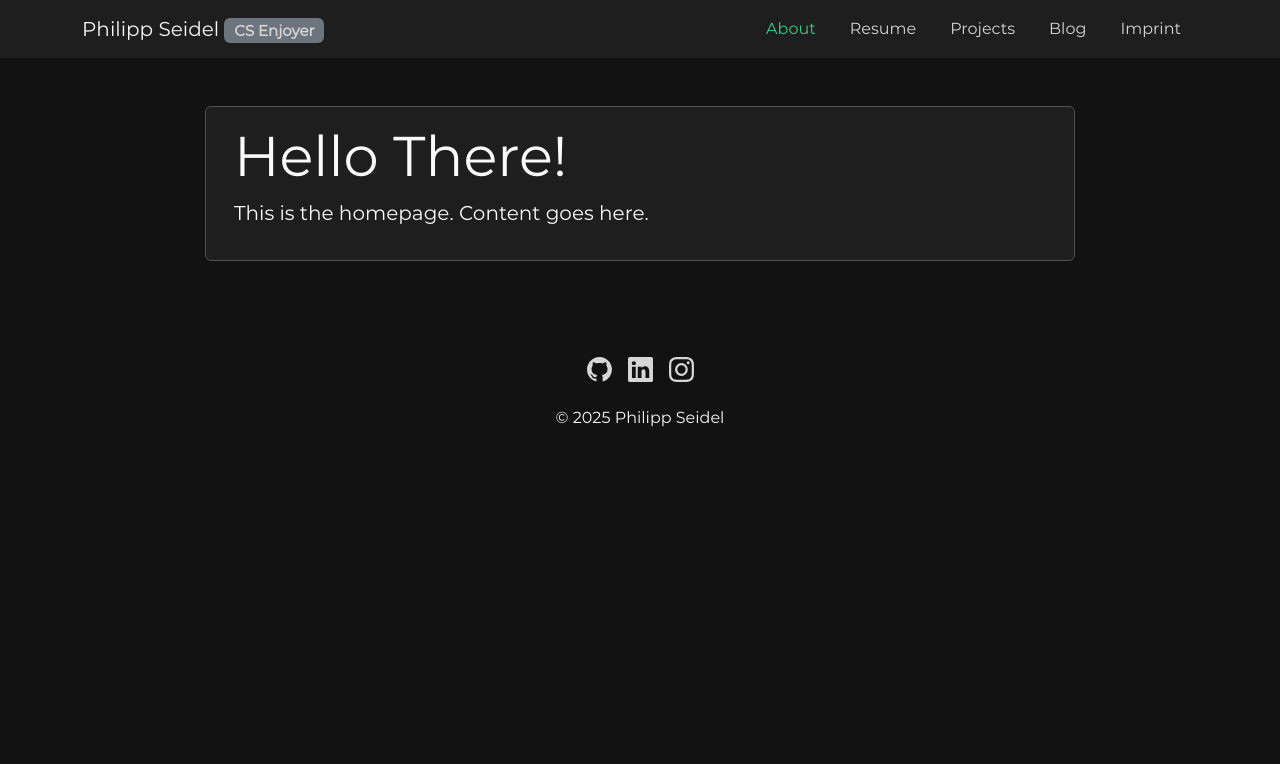
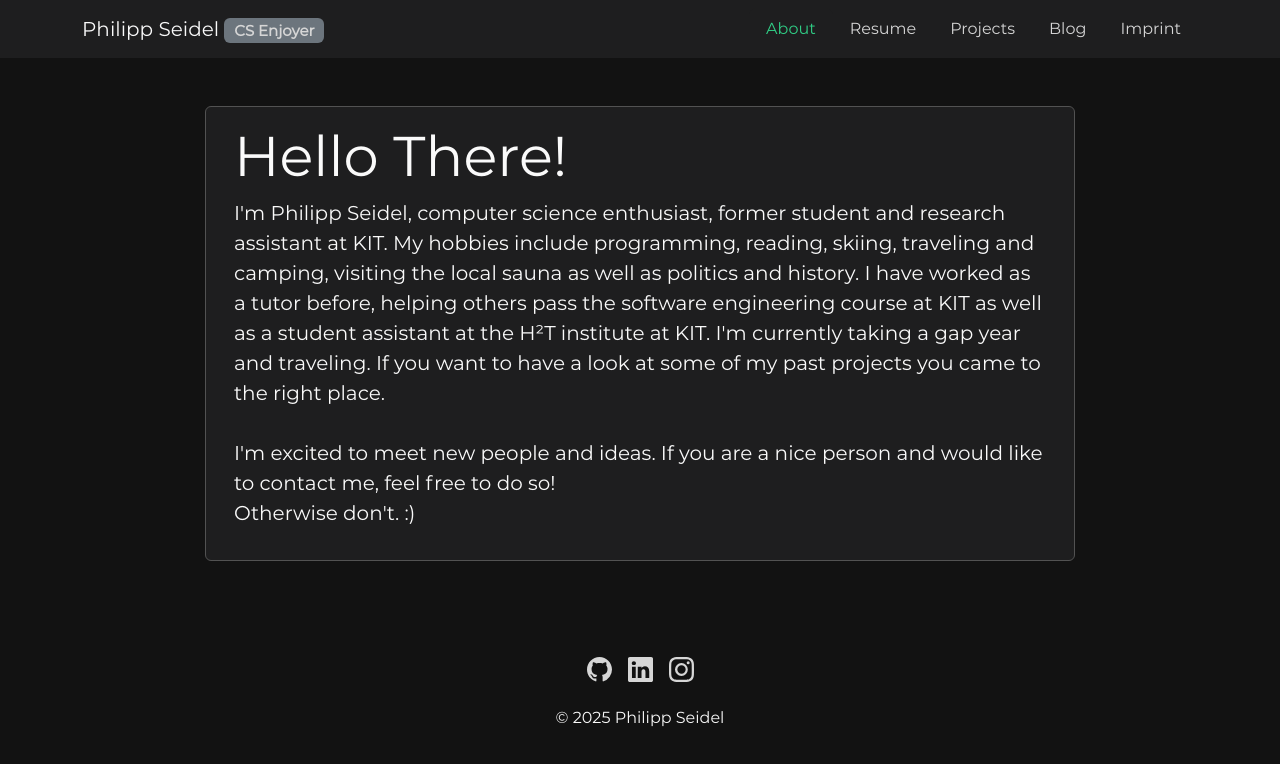
Before and after one commit to PhilippSeidel/philippseidel.github.io, a React (Create React App) app in the folder frontend/: page / in a window 1280 px wide. Shown: the top 764 px of the page. Built offline with nearby package versions, Linux system fonts and the light colour scheme.

Commit message:
added about text

```diff
--- a/frontend/src/pages/Home.tsx
+++ b/frontend/src/pages/Home.tsx
@@ -4,7 +4,11 @@ const Home: React.FC = () => {
   return (
     <section>
       <h2 className="display-4" title="general kenobi">Hello There!</h2>
-      <p className="lead">This is the homepage. Content goes here.</p>
+      <p className="lead">
+        I'm Philipp Seidel, computer science enthusiast, former student and research assistant at KIT. My hobbies include programming, reading, skiing, traveling and camping, visiting the local sauna as well as politics and history. I have worked as a tutor before, helping others pass the software engineering course at KIT as well as a student assistant at the H²T institute at KIT. I'm currently taking a gap year and traveling. If you want to have a look at some of my past projects you came to the right place.
+        <br/><br/>I'm excited to meet new people and ideas. If you are a nice person and would like to contact me, feel free to do so!
+        <br/>Otherwise don't. :)
+      </p>
     </section>
   );
 };
```
